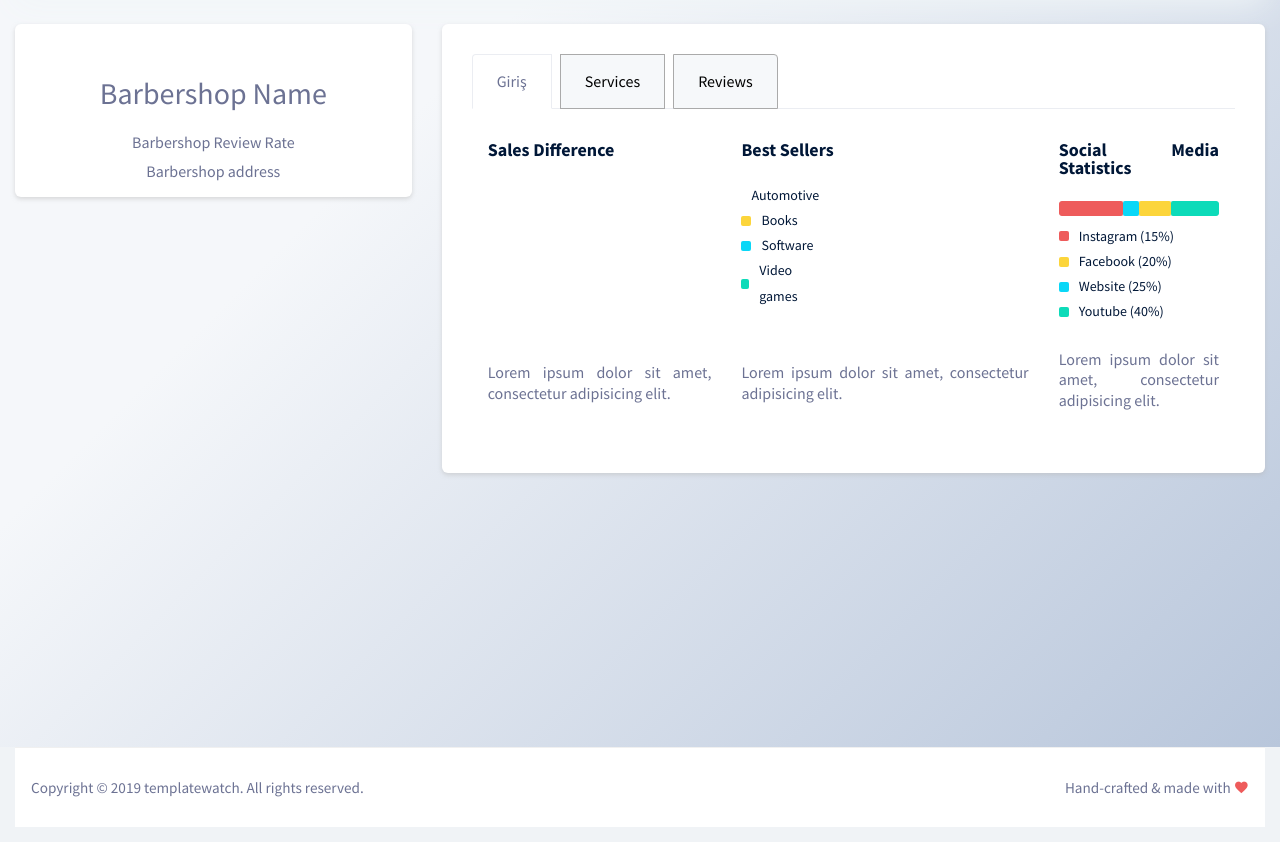
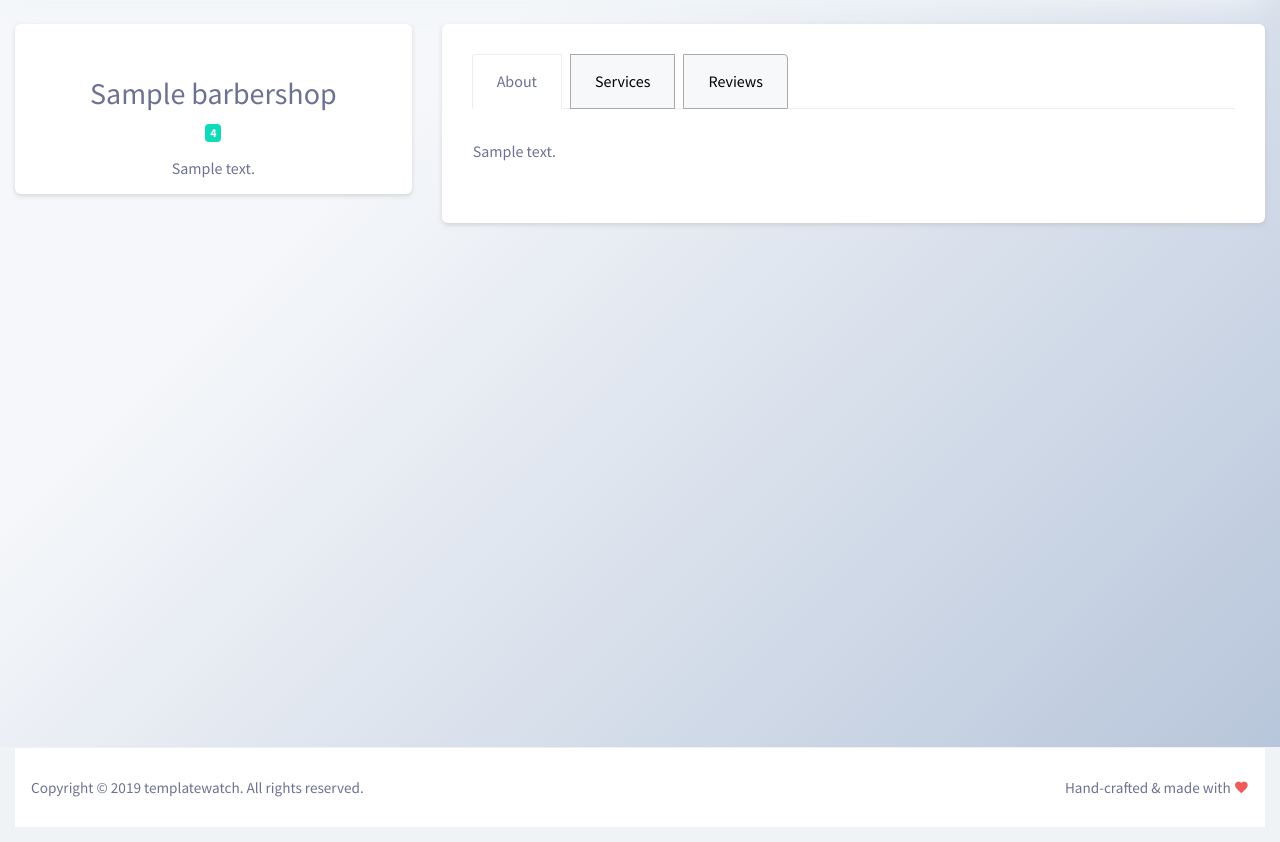
Before and after one commit to titans55/barber-app, a Django app: page /barbershop/sample/profile in a window 1280 px wide. Shown: the part 154-996 px from the top of the page. Run offline with Django 3.2, Linux system fonts and the light colour scheme; tables that the repository leaves empty hold one stand-in row (values such as "Sample post"); style sheets or scripts are compiled from the project's sources; parts of the project's set-up code (start-up, migrations or seed data) failed here and were passed over; some libraries are stand-ins or nearby versions.

Commit message:
about field added to Barbershop model

```diff
--- a/berberim/models.py
+++ b/berberim/models.py
@@ -131,6 +131,7 @@ class Barbershop(models.Model):
             MinValueValidator(0),
         ]
     )
+    about = models.CharField(max_length=1000, null=True)
     # Relationship Fields
     owner = models.ForeignKey(
         settings.AUTH_USER_MODEL,
--- a/berberim/templates/barber/forms/barbershop_form.html
+++ b/berberim/templates/barber/forms/barbershop_form.html
@@ -8,6 +8,10 @@
     {{barbershop_form.barbershop_name}}
     {{barbershop_form.address_lat}}
     {{barbershop_form.address_lng}}
+</div>
+<div class="form-group">
+    {{barbershop_form.about.label}}
+    {{barbershop_form.about}}
 </div>
 <div class="form-group">
 {{barbershop_form.address_description.label}}
--- a/berberim/templates/common/barbershop_profile.html
+++ b/berberim/templates/common/barbershop_profile.html
@@ -16,15 +16,16 @@
         <div class="card text-center">
             <div class="card-body pb-0">
                 <img src="https://via.placeholder.com/450" alt="">
-
-                <h2 class="mt-4 mb-4">
-                    Barbershop Name
+                <h2 class="mt-4 mb-3">
+                    {{barbershop.name}}
                 </h2>
                 <p>
-                    Barbershop Review Rate
+                    <label class="badge badge-success text-white">{{barbershop.review_rate|floatformat}}</label>
                 </p>
                 <p>
-                    <Address>Barbershop address</Address>
+                    <Address>
+                        {{barbershop.address.description}}
+                    </Address>
                 </p>
             </div>
         </div>
@@ -35,7 +36,7 @@
                 <ul class="nav nav-tabs" id="myTab" role="tablist">
                     <li class="nav-item mr-2">
                         <a class="nav-link active" id="home-tab" data-toggle="tab" href="#home" role="tab" aria-controls="home" aria-selected="true">
-                            {% trans 'Home' %}
+                            {% trans 'About' %}
                         </a>
                     </li>
                     <li class="nav-item mr-2">
@@ -52,73 +53,18 @@
                 <div class="tab-content" id="myTabContent" style="border: none">
                     <div class="tab-pane fade show active" id="home" role="tabpanel" aria-labelledby="home-tab">
                         <div class="row">
-                            <div class="col-lg-4">
-                                <div class="chartjs-size-monitor">
-                                    <div class="chartjs-size-monitor-expand">
-                                        <div class="">
-                                        </div>
-                                    </div>
-                                    <div class="chartjs-size-monitor-shrink">
-                                        <div class="">
-                                        </div>
-                                    </div>
-                                </div>
-                                <h4 class="card-title">Sales Difference</h4>
-                                <canvas id="salesDifference" style="display: block; height: 163px; width: 326px;" width="366" height="183" class="chartjs-render-monitor"></canvas>
-                                <p class="mt-3 mb-4 mb-lg-0">Lorem ipsum dolor sit amet,
-                                    consectetur adipisicing elit.
-                                </p>
-                            </div>
-                            <div class="col-lg-5">
-                                <h4 class="card-title">Best Sellers</h4>
-                                <div class="row">
-                                    <div class="col-sm-4">
-                                        <ul class="graphl-legend-rectangle">
-                                            <li><span class="bg-danger"></span>Automotive</li>
-                                            <li><span class="bg-warning"></span>Books</li>
-                                            <li><span class="bg-info"></span>Software</li>
-                                            <li><span class="bg-success"></span>Video games</li>
-                                        </ul>
-                                    </div>
-                                    <div class="col-sm-8 grid-margin"><div class="chartjs-size-monitor"><div class="chartjs-size-monitor-expand"><div class=""></div></div><div class="chartjs-size-monitor-shrink"><div class=""></div></div></div>
-                                        <canvas id="bestSellers" width="299" height="149" class="chartjs-render-monitor" style="display: block; height: 133px; width: 266px;"></canvas>
-                                    </div>
-                                </div>
-                                <p class="mt-3 mb-4 mb-lg-0">Lorem ipsum dolor sit amet,
-                                    consectetur adipisicing elit.
-                                </p>
-                            </div>
-                            <div class="col-lg-3">
-                                <h4 class="card-title">Social Media Statistics</h4>
-                                <div class="row">
-                                    <div class="col-sm-12">
-                                        <div class="progress progress-lg grouped mb-2">
-                                            <div class="progress-bar  bg-danger" role="progressbar" style="width: 40%" aria-valuenow="25" aria-valuemin="0" aria-valuemax="100"></div>
-                                            <div class="progress-bar bg-info" role="progressbar" style="width: 10%" aria-valuenow="50" aria-valuemin="0" aria-valuemax="100"></div>
-                                            <div class="progress-bar bg-warning" role="progressbar" style="width: 20%" aria-valuenow="50" aria-valuemin="0" aria-valuemax="100"></div>
-                                            <div class="progress-bar bg-success" role="progressbar" style="width: 30%" aria-valuenow="50" aria-valuemin="0" aria-valuemax="100"></div>
-                                        </div>
-                                    </div>
-                                    <div class="col-sm-12">
-                                        <ul class="graphl-legend-rectangle">
-                                            <li><span class="bg-danger"></span>Instagram (15%)</li>
-                                            <li><span class="bg-warning"></span>Facebook (20%)</li>
-                                            <li><span class="bg-info"></span>Website (25%)</li>
-                                            <li><span class="bg-success"></span>Youtube (40%)</li>
-                                        </ul>
-                                    </div>
-                                </div>
-                                <p class="mb-0 mt-2">Lorem ipsum dolor sit amet,
-                                    consectetur adipisicing elit.
-                                </p>
-                            </div>
+                            {{barbershop.about}}
                         </div>
                     </div>
                     <div class="tab-pane fade" id="profile" role="tabpanel" aria-labelledby="profile-tab">
-                        {% lorem %}
+                        <div class="row">
+                            {% lorem %}
+                        </div>
                     </div>
                     <div class="tab-pane fade" id="contact" role="tabpanel" aria-labelledby="contact-tab">
-                        {% lorem %}
+                        <div class="row">
+                            {% lorem %}
+                        </div>
                     </div>
                 </div>
 
--- a/berberim/views.py
+++ b/berberim/views.py
@@ -380,9 +380,14 @@ class barbershop_profile(View):
 
     def get(self, request, barbershop_slug):
         user = request.user
+        try:
+            barbershop = Barbershop.objects.get(slug=barbershop_slug)
+        except:
+            return HttpResponseNotFound("hello")
+
 
 
         data = {
-            "extend_layout_folder": "extend_layout_folder"
+            "barbershop": barbershop
         }
-        return render(request, 'common/barbershop_profile.html', data)
+        return render(request, 'common/barbershop_profile.html', context=data)
```
Also changed, not shown: berberim/forms.py (+14 -2 lines), berberim/locale/tr/LC_MESSAGES/django.po, berberim/migrations/0014_barbershop_about.py (added), 1 other file.
